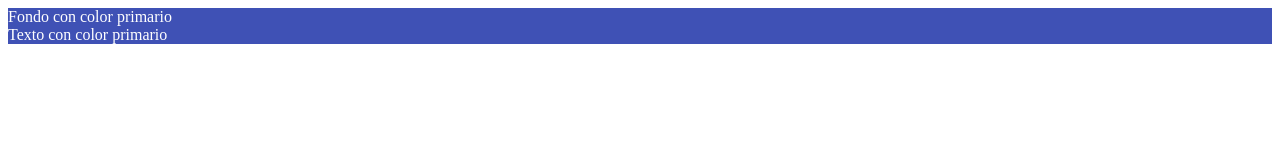
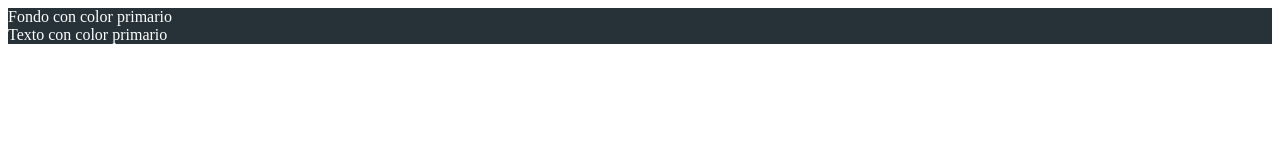
Before and after one commit to ansantiag8/mm-theme, a website built with webpack: page index.html in a window 1280 px wide. Built offline with nearby package versions, Linux system fonts and the light colour scheme; some packages are replaced by stand-ins of ours.

Commit message:
se modifican colores primarios

```diff
--- a/src/styles/settings/colors.css
+++ b/src/styles/settings/colors.css
@@ -1,8 +1,8 @@
 :root {
   /* Primary colors */
-  --primary-color: #3f51b5;
-  --primary-light-color: #757de8;
-  --primary-light-color: #002984;
+  --primary-color: #263238;
+  --primary-light-color: #4f5b62;
+  --primary-dark-color: #000a12;
 
   /* Secondary Colors */
   --secondary-color: #fff;
@@ -13,11 +13,13 @@
   --surface-color: #FFF;
   --background-color: #FFF;
   --error-color: #B00020;
+  --inactive-color: rgba(0, 0, 0, .5);
+  --disabled-color: rgba(0, 0, 0, .2);
 
   /* Text Colors */
   --on-primary-color: #fff;
   --on-secondary-color: #000;
   --on-background-color: #000;
-  --on-surface-color: #000;
   --on-error-color: #fff;
+  --on-surface-color: #f5f5f5;
 }
```
